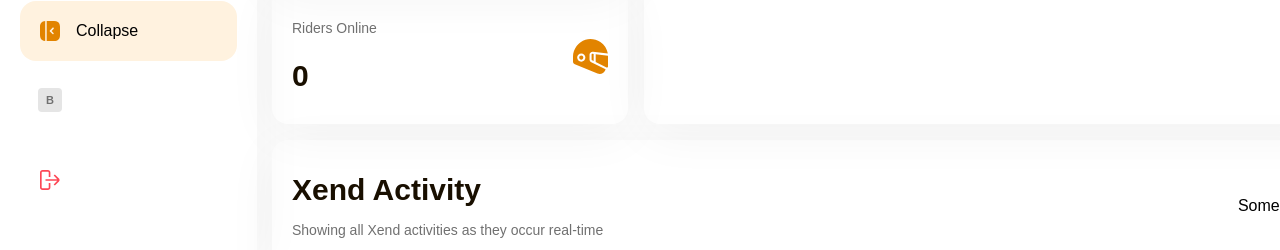
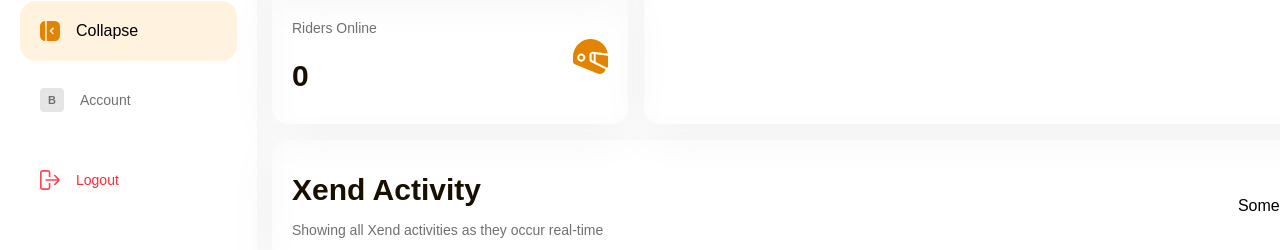
Before and after one commit to Bhadralok/xendr-admin, a React (Vite) app: page /dashboard in a window 1280 px wide. Shown: the part 550-800 px from the top of the page. Built offline with nearby package versions, Linux system fonts and the light colour scheme; a web font is replaced by a local one.

Commit message:
fixed a minor bug

```diff
--- a/src/Components/SideNav.jsx
+++ b/src/Components/SideNav.jsx
@@ -63,7 +63,7 @@
         <div className="flex flex-col gap-5 justify-center ">
           <div
             className={`${
-              collapse
+              collapsed
                 ? " justify-center w-15"
                 : "w-full pl-5 transition-all duration-300  justify-start"
             } flex items-center gap-4 h-15`}
@@ -71,13 +71,13 @@
             <button className="h-6 w-6 cursor-pointer bg-[#E5E5E5] text-primary-grey flex items-center justify-center font-black rounded text-[11px]">
               B
             </button>
-            {!collapse && (
+            {!collapsed && (
               <p className="text-primary-grey font-medium text-sm">Account</p>
             )}
           </div>
           <div
             className={`${
-              collapse
+              collapsed
                 ? " justify-center w-15"
                 : "w-full pl-5 transition-all duration-300  justify-start"
             } flex items-center gap-4 h-15`}
@@ -85,7 +85,7 @@
             <button className="cursor-pointer">
               <img src={signout} alt="" />
             </button>
-            {!collapse && (
+            {!collapsed && (
               <p className="text-red-500 font-medium text-sm">Logout</p>
             )}
           </div>
--- a/src/Pages/Emergency.jsx
+++ b/src/Pages/Emergency.jsx
@@ -11,6 +11,7 @@
         dataDescription="When any user or rider triggers emergency mode, the information will appear here"
         isDropdown={true}
         isButton={false}
+        // data={true}
       />
     </div>
   );
```
